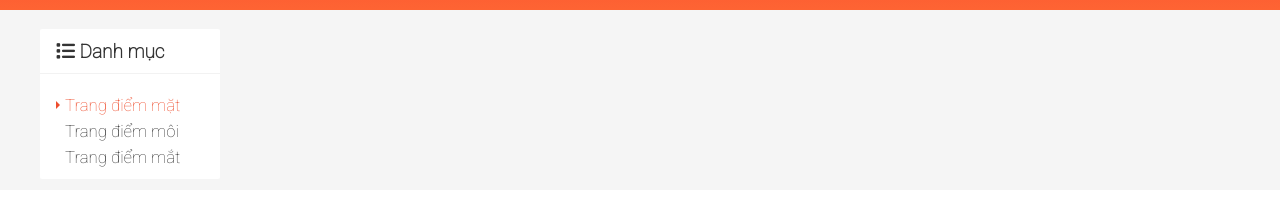
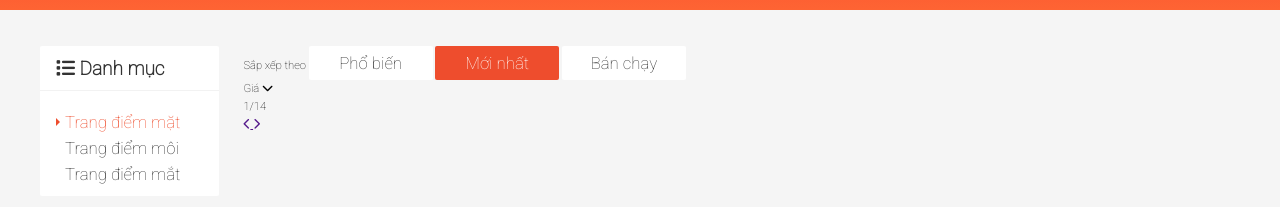
Before and after one commit to nguyenhodeveloper117/Shopee_Web, a plain HTML site: page index.html in a window 1280 px wide. Shown: the part 110-332 px from the top of the page. Drawn offline with nearby package versions, Linux system fonts and the light colour scheme.

Commit message:
home-filter css

```diff
--- a/assets/css/base.css
+++ b/assets/css/base.css
@@ -37,6 +37,7 @@ html {
     flex-wrap: wrap;
     margin-left: -12px;
     margin-right: -12px;
+    flex-flow: row;
 }
 
 .grid__column-2 {
@@ -111,10 +112,11 @@ html {
     outline: none;
     cursor: pointer;
     color: var(--text-color);
-    display: flex;
+    display: inline-flex;
     align-items: center;
     justify-content: center;
     line-height: 1.2;
+    background-color: var(--white-color);
 }
 
 .btn.btn--normal:hover {
--- a/assets/css/main.css
+++ b/assets/css/main.css
@@ -863,6 +863,10 @@
     background-color: #f5f5f5;
 }
 
+.app__content {
+    padding-top: 36PX;
+}
+
 .category {
     background-color: var(--white-color);
     border-radius: 2px;
@@ -873,6 +877,7 @@
     color: var(--text-color);
     font-size: 1.7rem;
     padding: 12px 16px;
+    margin-top: 0;
     border-bottom: 1px solid rgba(0, 0, 0, 0.05);
 }
 
@@ -887,10 +892,6 @@
     padding: 0 0 8px 0;
     list-style: none;
     margin-left: 9px;
-
-}
-
-.category-item {
 
 }
 
@@ -924,3 +925,5 @@
     color: var(--primary-color);
     right: -4px;
 }
+
+/* Home sort + filter */
--- a/index.html
+++ b/index.html
@@ -276,7 +276,7 @@
 
         <div class="app__container">
             <div class="grid">
-                <div class="grid__row">
+                <div class="grid__row app__content">
                     <div class="grid__column-2">
                         <nav class="category">
                             <h3 class="category__heading">
@@ -298,7 +298,31 @@
                     </div>
 
                     <div class="grid__column-10">
+                        <div class="home-filter">
+                            <span class="home-filter__label">Sắp xếp theo</span>
+                            <button class="btn">Phổ biến</button>
+                            <button class="btn btn--primary">Mới nhất</button>
+                            <button class="btn">Bán chạy</button>
 
+                            <div class="select-input">
+                                <span class="select-input__label">Giá</span>
+                                <i class="fa-solid fa-chevron-down"></i>
+                            </div>
+
+                            <div class="home-filter__page">
+                                <span class="home-filter__page-num">
+                                    <span class="home-filter__page-currrent">1</span>/14
+                                </span>
+                                <div class="home-filter__page-control">
+                                    <a href="" class="home-filter__page-btn">
+                                        <i class="fa-solid fa-chevron-left"></i>
+                                    </a>
+                                    <a href="" class="home-filter__page-btn">
+                                        <i class="fa-solid fa-chevron-right"></i>
+                                    </a>
+                                </div>
+                            </div>
+                        </div>
                     </div>
                 </div>
             </div>
```
